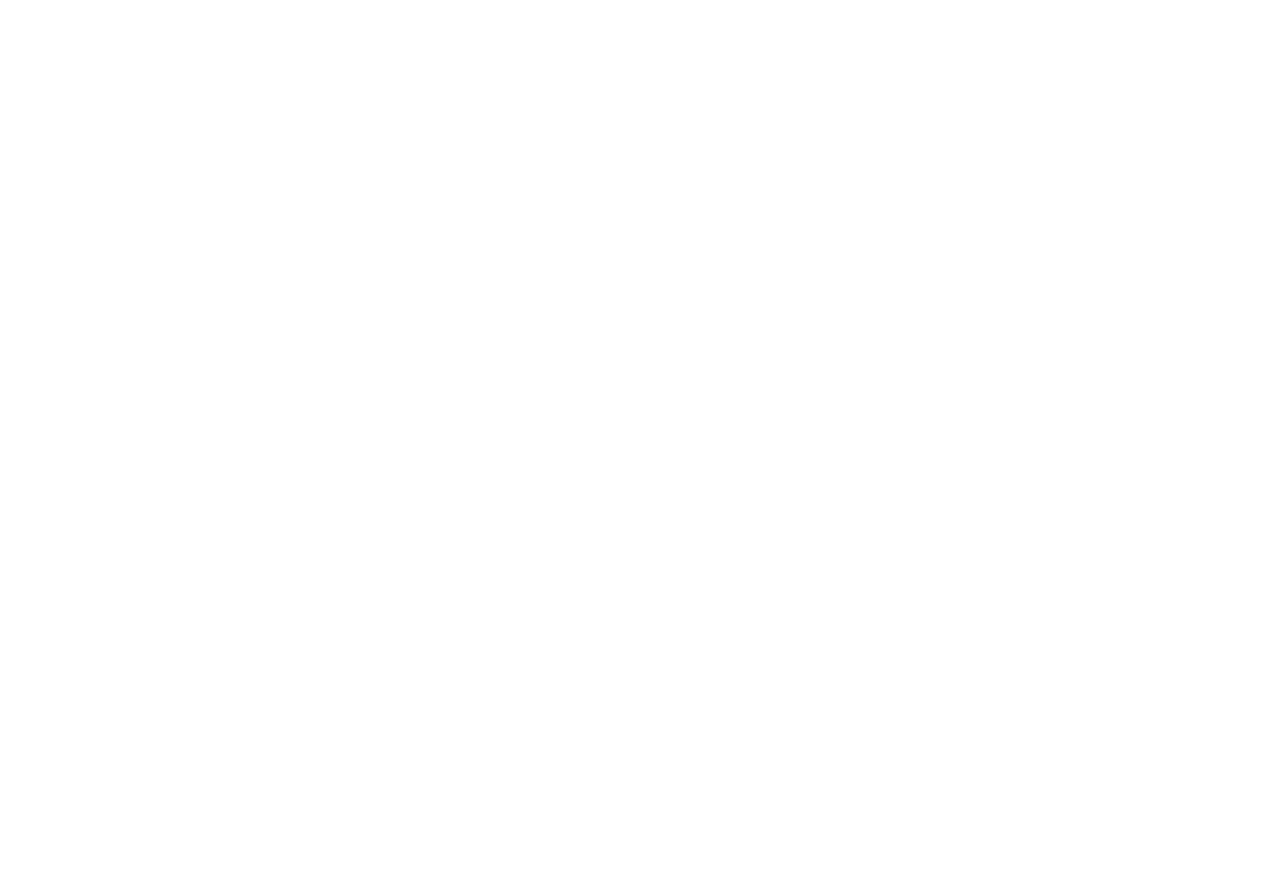
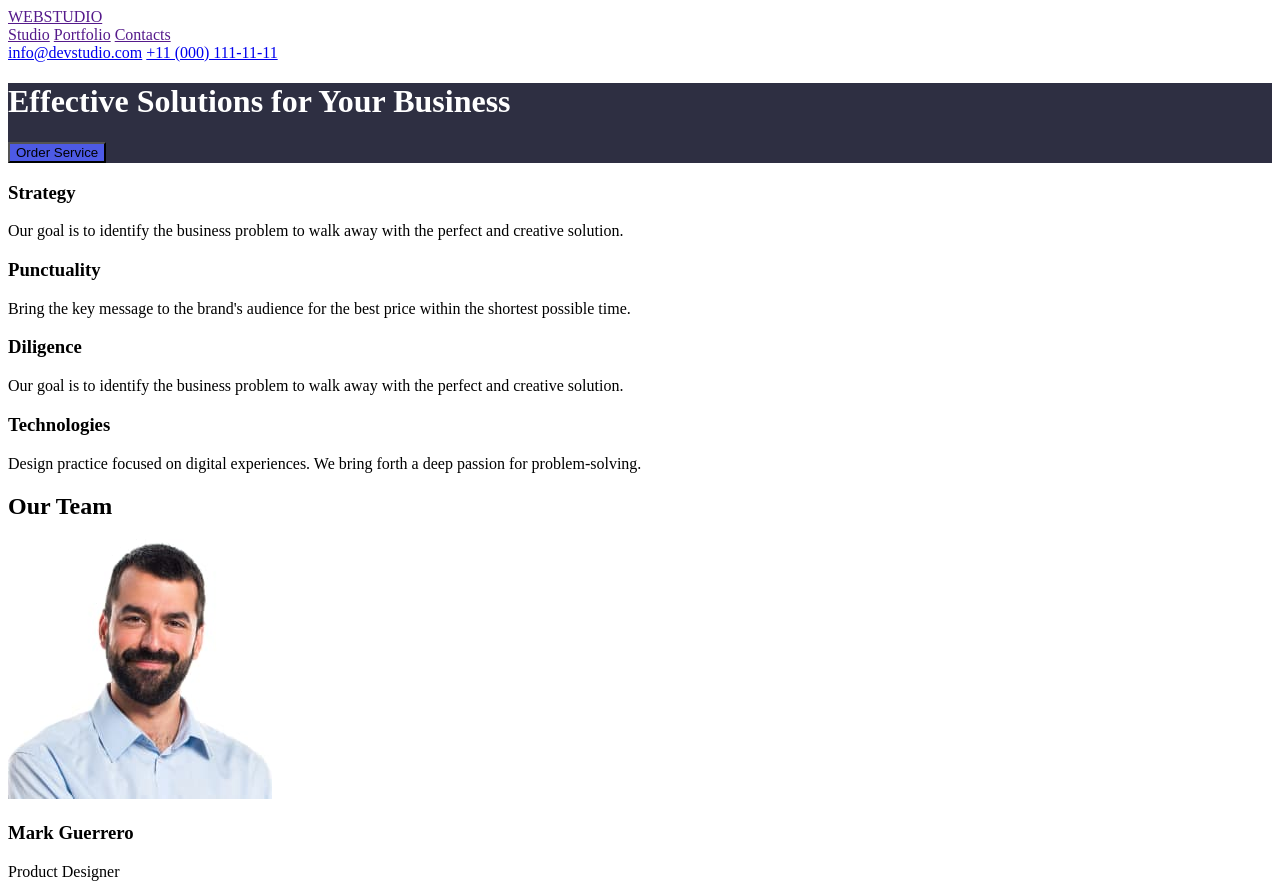
Before and after one commit to LieraBerh/goit-markup-hw-01, a plain HTML site: page index.html in a window 1280 px wide. Shown: the top 894 px of the page. Before the commit the page ends 800 px from the top, so only its background shows below. Drawn offline with Linux system fonts and the light colour scheme.

Commit message:
first-variant

```diff
--- a/index.html
+++ b/index.html
@@ -1,4 +1,4 @@
-<!DOCTYPE html>
+<!doctype html>
 <html lang="en">
 
 <head>
@@ -8,7 +8,86 @@
 </head>
 
 <body>
-
+    <header class="header">
+        <div class="container">
+            <div class="Logo">
+                <a href="">WEBSTUDIO</a>
+            </div>
+            <div class="nav">
+                <nav>
+                    <a href="">Studio</a>
+                    <a href="">Portfolio</a>
+                    <a href="">Contacts</a>
+                </nav>
+            </div>
+            <div class="Contacts">
+                <a href="mailto:info@devstudio.com">info@devstudio.com</a>
+                <a href="tel:110001111111">+11 (000) 111-11-11</a>
+            </div>
+        </div>
+    </header>
+    <main>
+        <div id="hero-image" class="container" style="background-color:rgb(46,47,66);">
+            <h1 style="color: white;">Effective Solutions for Your Business</h1>
+            <button style="background-color: rgb(77,90,229);">Order Service</button>
+        </div>
+        <div id="section1" class="container">
+            <div id="feature1" class="container">
+                <h3>Strategy</h3>
+                <p>Our goal is to identify the business problem to walk away with the perfect and creative solution.
+                </p>
+            </div>
+            <div id="feature2" class="container">
+                <h3>Punctuality</h3>
+                <p>Bring the key message to the brand's audience for the best price within the shortest possible
+                    time.</p>
+            </div>
+            <div id="feature3" class="container">
+                <h3>Diligence</h3>
+                <p>Our goal is to identify the business problem to walk away with the perfect and creative solution.
+                </p>
+            </div>
+            <div id="feature4" class="container">
+                <h3>Technologies</h3>
+                <p>Design practice focused on digital experiences. We bring forth a deep passion for
+                    problem-solving.</p>
+            </div>
+        </div>
+        <div id="section2" class="container" style="border-color: rgb(244,244,253);">
+            <h2>Our Team</h2>
+            <div class="container">
+                <div id="teamcard1" class="container">
+                    <img src="images/img-1.jpg" alt="Mark Guerrero" width="264" height="260">
+                    <h3>Mark Guerrero</h3>
+                    <p>Product Designer</p>
+                </div>
+                <div id="teamcard2" class="container">
+                    <img src="images/img-2.jpg" alt="Tom Ford" width="264" height="260">
+                    <h3>Tom Ford</h3>
+                    <p>Frontend Developer</p>
+                </div>
+                <div id="teamcard3" class="container">
+                    <img src="images/img-3.jpg" alt="Camila Garcia" width="264" height="260">
+                    <h3>Camila Garcia</h3>
+                    <p>Marketing</p>
+                </div>
+                <div id="teamcard4" class="container">
+                    <img src="images/img-4.jpg" alt="Daniel Wilson" width="264" height="260">
+                    <h3>Daniel Wilson</h3>
+                    <p>UI Designer</p>
+                </div>
+            </div>
+        </div>
+    </main>
+    <footer>
+        <div id="footer" class="container" style="background-color:rgb(46,47,66);">
+            <div class="Logo">
+                <a href="">WEBSTUDIO</a>
+            </div>
+            <p style="color: white;">Increase the flow of customers and sales for your business with digital marketing &
+                growth solutions.</p>
+        </div>
+    </footer>
 </body>
 
 </html>
```
Also changed, not shown: images/img-1.jpg (added), images/img-2.jpg (added), images/img-3.jpg (added), images/img-4.jpg (added).
